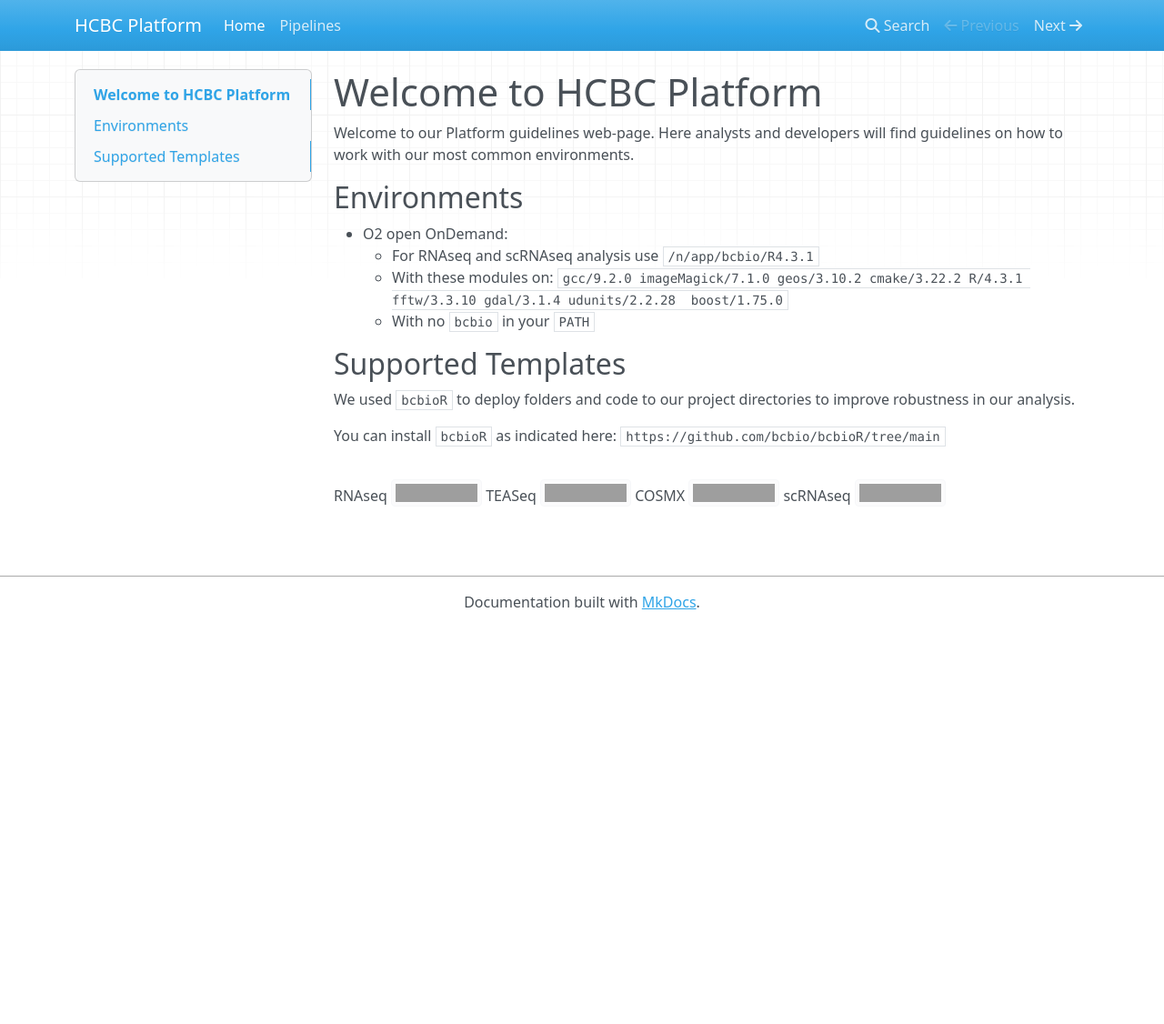
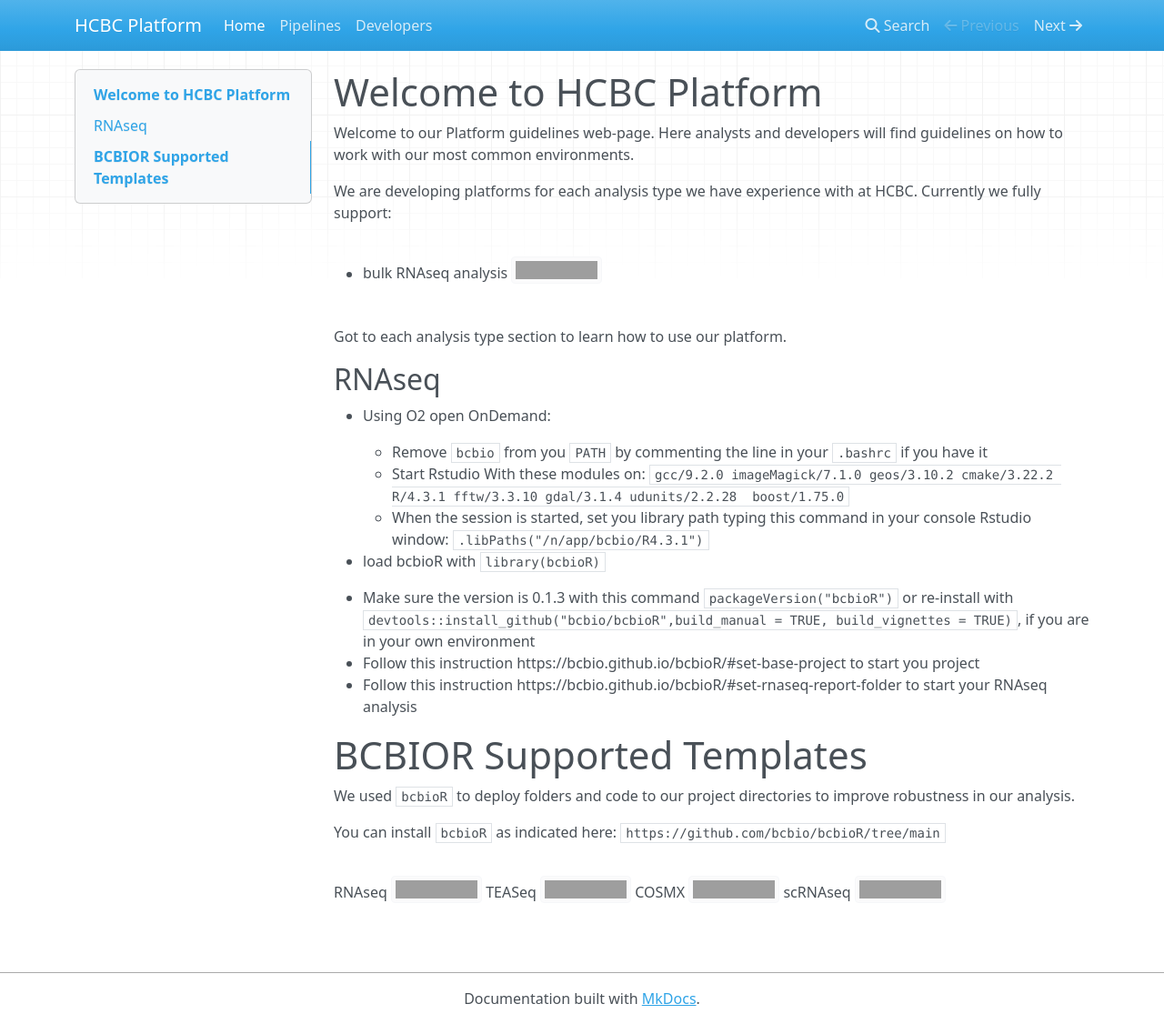
Before and after one commit to upendrabhattarai/test, an MkDocs documentation site: the page built from docs/index.md, in a window 1280 px wide and 1126 px high. Shown: the whole window at 91% size. Built offline with MkDocs 1.6.1, drawn with Linux system fonts in a browser that asks for light colours; nearby versions of some CDN libraries; grey boxes are pictures that could not be loaded.

```diff
--- a/docs/index.md
+++ b/docs/index.md
@@ -2,14 +2,25 @@
 
 Welcome to our Platform guidelines web-page. Here analysts and developers will find guidelines on how to work with our most common environments.
 
-## Environments
+We are developing platforms for each analysis type we have experience with at HCBC. Currently we fully support:
 
-* O2 open OnDemand:
-    * For RNAseq and scRNAseq analysis use `/n/app/bcbio/R4.3.1`
-    * With these modules on: `gcc/9.2.0 imageMagick/7.1.0 geos/3.10.2 cmake/3.22.2 R/4.3.1 fftw/3.3.10 gdal/3.1.4 udunits/2.2.28  boost/1.75.0`
-    * With no `bcbio` in your `PATH`
+- bulk RNAseq analysis ![](https://img.shields.io/badge/status-beta-blue)
 
-## Supported Templates
+Got to each analysis type section to learn how to use our platform.
+
+## RNAseq
+
+* Using O2 open OnDemand:
+    * Remove `bcbio` from you `PATH` by commenting the line in your `.bashrc` if you have it
+    * Start Rstudio With these modules on: `gcc/9.2.0 imageMagick/7.1.0 geos/3.10.2 cmake/3.22.2 R/4.3.1 fftw/3.3.10 gdal/3.1.4 udunits/2.2.28  boost/1.75.0`
+    * When the session is started, set you library path typing this command in your console Rstudio window:  `.libPaths("/n/app/bcbio/R4.3.1")`
+
+* load bcbioR with `library(bcbioR)`
+* Make sure the version is 0.1.3 with this command `packageVersion("bcbioR")` or re-install with `devtools::install_github("bcbio/bcbioR",build_manual = TRUE, build_vignettes = TRUE)`, if you are in your own environment
+* Follow this instruction https://bcbio.github.io/bcbioR/#set-base-project to start you project
+* Follow this instruction https://bcbio.github.io/bcbioR/#set-rnaseq-report-folder to start your RNAseq analysis
+
+# BCBIOR Supported Templates
 
 We used `bcbioR` to deploy folders and code to our project directories to improve robustness in our analysis.
 
--- a/mkdocs.yml
+++ b/mkdocs.yml
@@ -2,4 +2,5 @@ site_name: HCBC Platform
 nav:
   - Home: index.md
   - Pipelines: pipelines.md
+  - Developers: devops.md
 theme: mkdocs
```
Also changed, not shown: docs/devops.md (+2 -0 lines), docs/pipelines.md (+2 -0 lines), 1 other file.
